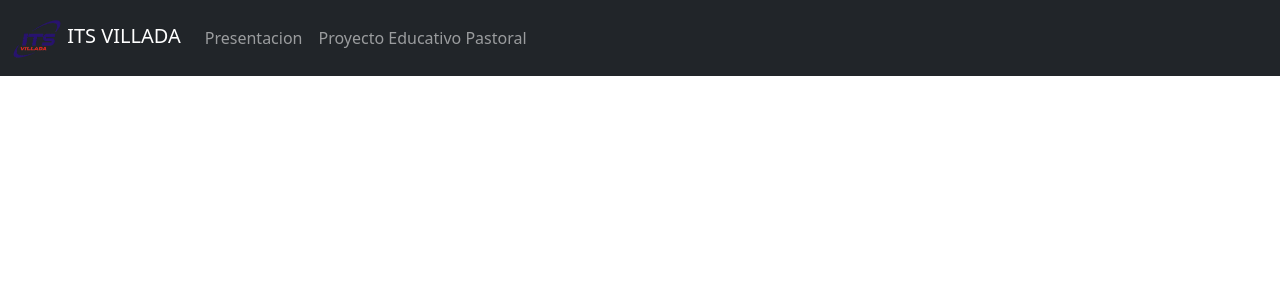
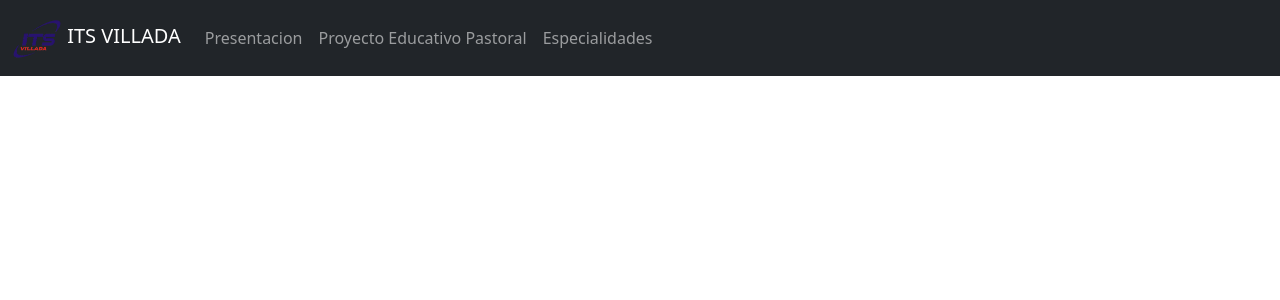
Before and after one commit to MateMar04/VilladaWebsite, a Django app: page / in a window 1280 px wide. Shown: the top 300 px of the page. Run offline with Django 4.2, Linux system fonts and the light colour scheme.

Commit message:
especialidades dropdown

```diff
--- a/conf/templates/navbar.html
+++ b/conf/templates/navbar.html
@@ -48,6 +48,17 @@
                         <li><a class="dropdown-item" href="#">Espacio Juvenil - Autorizacion</a></li>
                     </ul>
                 </li>
+                <li class="nav-item dropdown">
+                    <a aria-expanded="false" class="nav-link" data-bs-toggle="dropdown" href="#"
+                       id="navbarDropdownEspecialidades" role="button">
+                        Especialidades
+                    </a>
+                    <ul aria-labelledby="navbarDropdownMenuLink" class="dropdown-menu">
+                        <li><a class="dropdown-item" href="#">Electromecanica</a></li>
+                        <li><a class="dropdown-item" href="#">Electronica</a></li>
+                        <li><a class="dropdown-item" href="#">Programacion</a></li>
+                    </ul>
+                </li>
             </ul>
         </div>
     </div>
```
